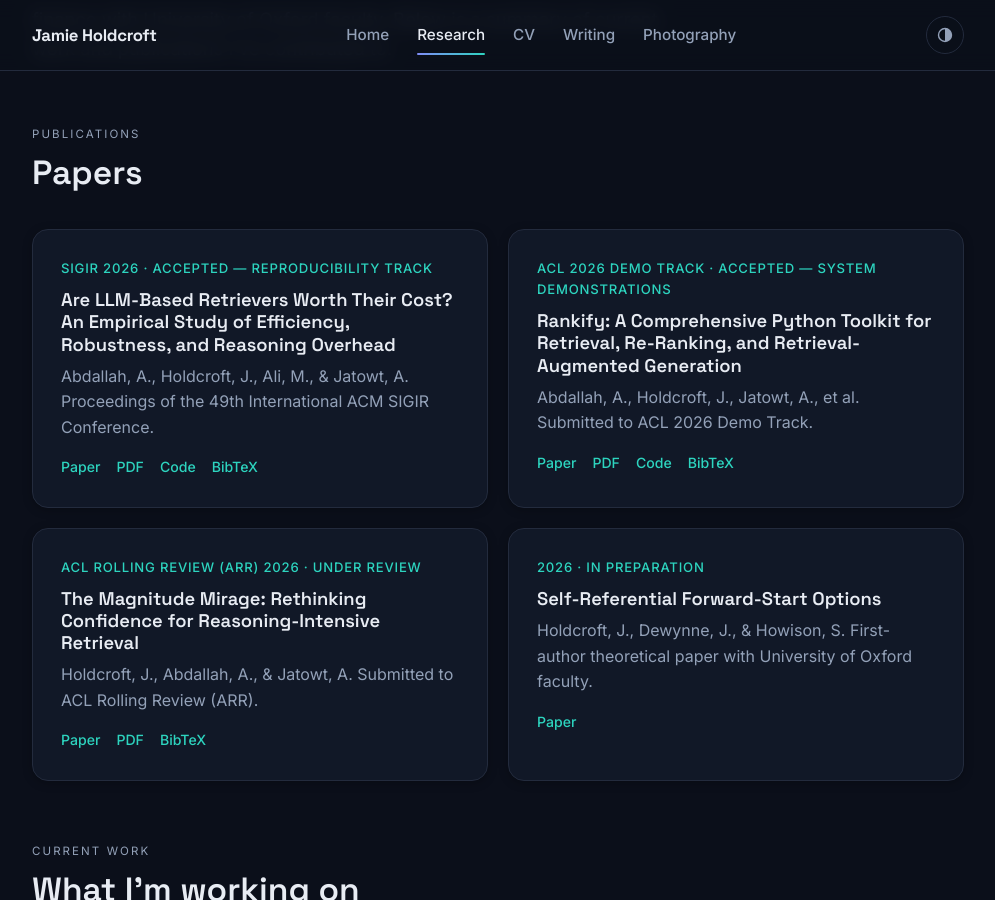
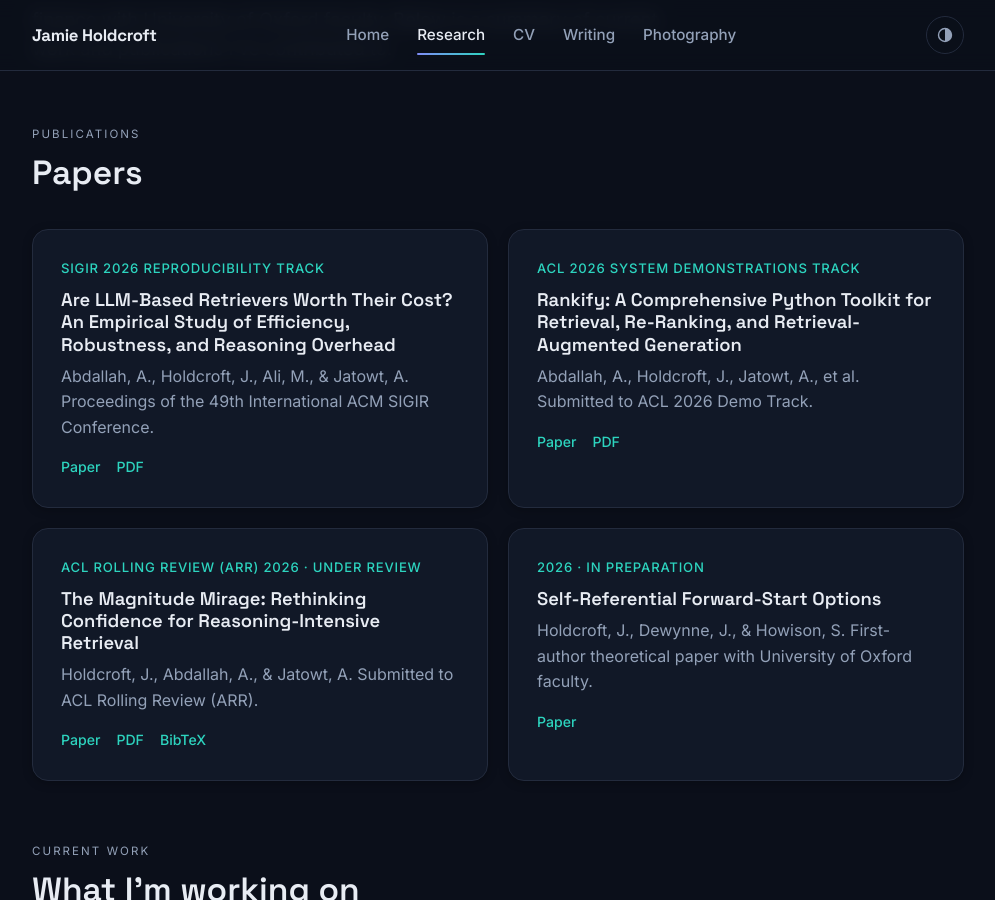
Before and after one commit to JamieHoldcroft/jamieholdcroft.github.io, a Jekyll site: the page built from research.html, in a window 1280 px wide and 900 px high, scrolled down 355 px. Shown: the whole window, without its empty margins (142-1137 px from the left). Built offline with Jekyll 4.4.1, drawn with Linux system fonts in a browser that asks for light colours.

Commit message:
added photo and research links

```diff
--- a/_data/photography.yml
+++ b/_data/photography.yml
@@ -2,3 +2,6 @@
   - image: /assets/images/photography/DSC_0383.JPG
     caption: "Train in Venice"
     orientation: landscape
+  - image: /assets/images/photography/DSC_0492.JPG
+    caption: "Pile of Books"
+    orientation: portrait
--- a/research.html
+++ b/research.html
@@ -24,25 +24,21 @@
     </div>
     <div class="grid grid-2">
       <div class="card">
-        <span class="card-meta">SIGIR 2026 · Accepted — Reproducibility Track</span>
+        <span class="card-meta">SIGIR 2026 Reproducibility Track</span>
         <h3>Are LLM-Based Retrievers Worth Their Cost? An Empirical Study of Efficiency, Robustness, and Reasoning Overhead</h3>
         <p>Abdallah, A., Holdcroft, J., Ali, M., &amp; Jatowt, A. Proceedings of the 49th International ACM SIGIR Conference.</p>
         <div class="card-links">
-          <a href="#" target="_blank" rel="noopener">Paper</a>
-          <a href="#" target="_blank" rel="noopener">PDF</a>
-          <a href="#" target="_blank" rel="noopener">Code</a>
-          <a href="#" target="_blank" rel="noopener">BibTeX</a>
+          <a href="https://dl.acm.org/doi/10.1145/3805712.3808566" target="_blank" rel="noopener">Paper</a>
+          <a href="https://arxiv.org/pdf/2604.03676" target="_blank" rel="noopener">PDF</a>
         </div>
       </div>
       <div class="card">
-        <span class="card-meta">ACL 2026 Demo Track · Accepted — System Demonstrations</span>
+        <span class="card-meta">ACL 2026 System Demonstrations Track</span>
         <h3>Rankify: A Comprehensive Python Toolkit for Retrieval, Re-Ranking, and Retrieval-Augmented Generation</h3>
         <p>Abdallah, A., Holdcroft, J., Jatowt, A., et al. Submitted to ACL 2026 Demo Track.</p>
         <div class="card-links">
-          <a href="#" target="_blank" rel="noopener">Paper</a>
-          <a href="#" target="_blank" rel="noopener">PDF</a>
-          <a href="#" target="_blank" rel="noopener">Code</a>
-          <a href="#" target="_blank" rel="noopener">BibTeX</a>
+          <a href="https://aclanthology.org/2026.acl-demo.21/" target="_blank" rel="noopener">Paper</a>
+          <a href="https://aclanthology.org/2026.acl-demo.21.pdf" target="_blank" rel="noopener">PDF</a>
         </div>
       </div>
       <div class="card">
```
Also changed, not shown: cv.html (+7 -27 lines), 1 other file.
